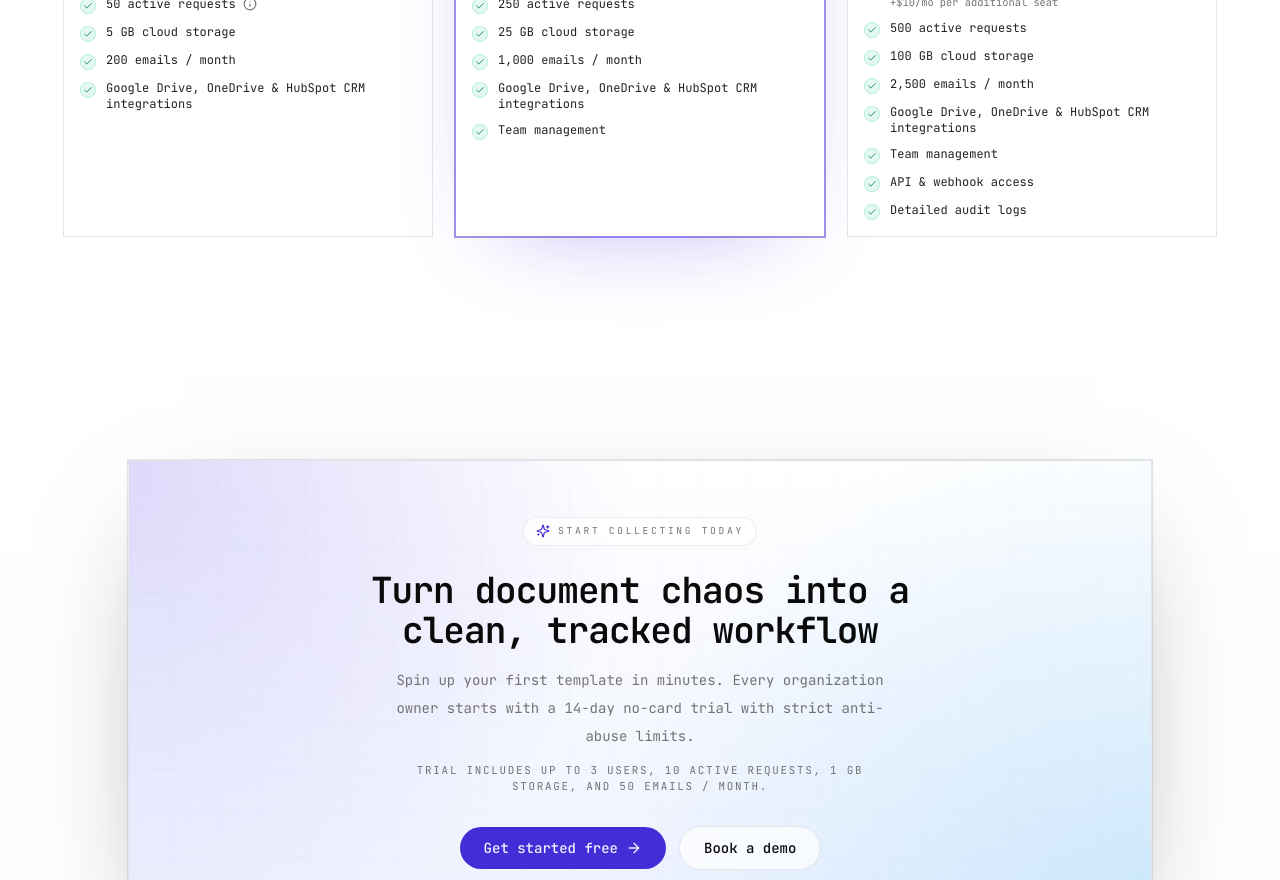
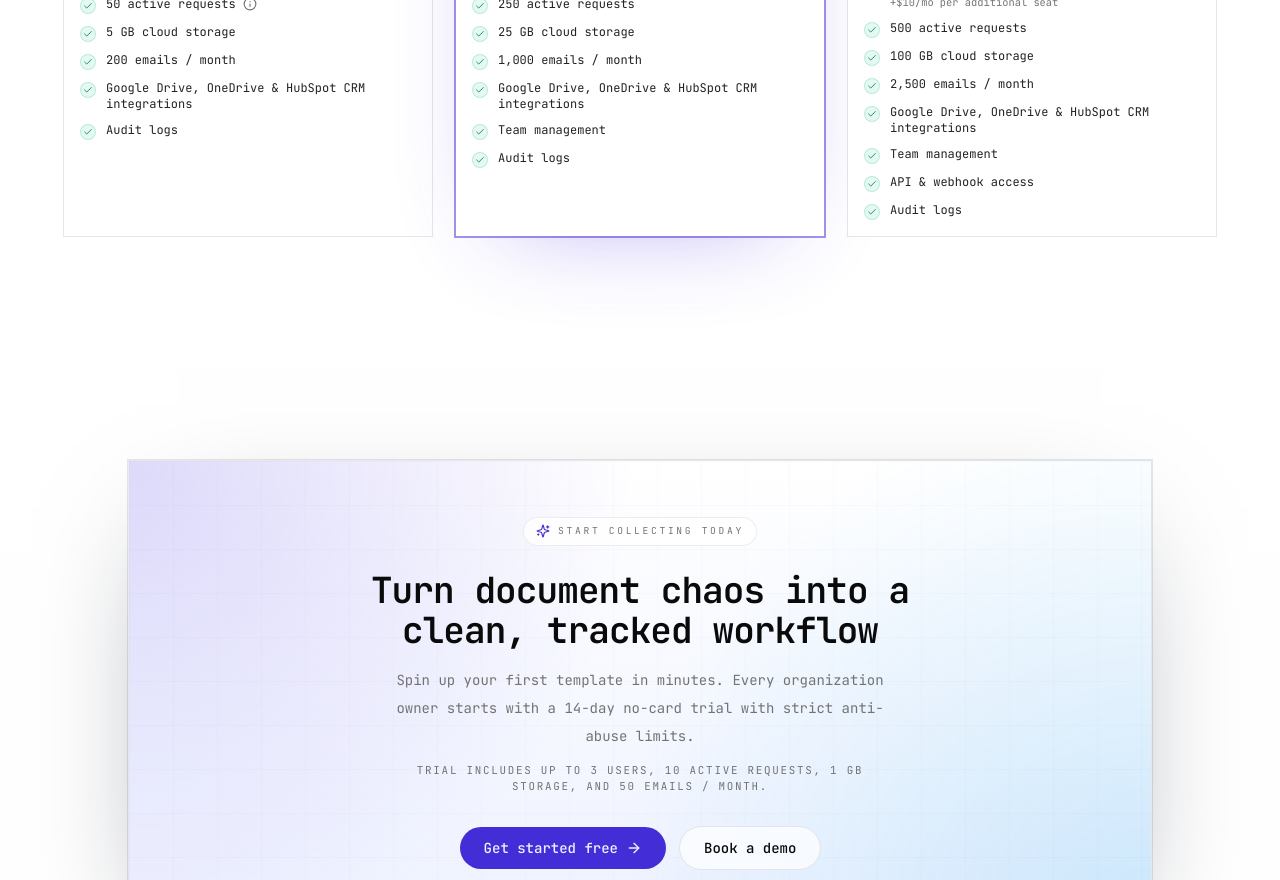
Before and after one commit to iCanbolat/swifty-doc-landing, a Next.js app: page / in a window 1280 px wide. Shown: the part 5100-5980 px from the top of the page. Built offline with nearby package versions, Linux system fonts and the light colour scheme; no server answers.

Commit message:
pricing update v2

```diff
--- a/components/sections/pricing.tsx
+++ b/components/sections/pricing.tsx
@@ -41,6 +41,7 @@ const PLANS: Plan[] = [
       { label: "5 GB cloud storage" },
       { label: "200 emails / month" },
       { label: "Google Drive, OneDrive & HubSpot CRM integrations" },
+      { label: "Audit logs" },
     ],
   },
   {
@@ -57,6 +58,7 @@ const PLANS: Plan[] = [
       { label: "1,000 emails / month" },
       { label: "Google Drive, OneDrive & HubSpot CRM integrations" },
       { label: "Team management" },
+      { label: "Audit logs" },
     ],
   },
   {
@@ -73,7 +75,7 @@ const PLANS: Plan[] = [
       { label: "Google Drive, OneDrive & HubSpot CRM integrations" },
       { label: "Team management" },
       { label: "API & webhook access" },
-      { label: "Detailed audit logs" },
+      { label: "Audit logs" },
     ],
   },
 ];
```
